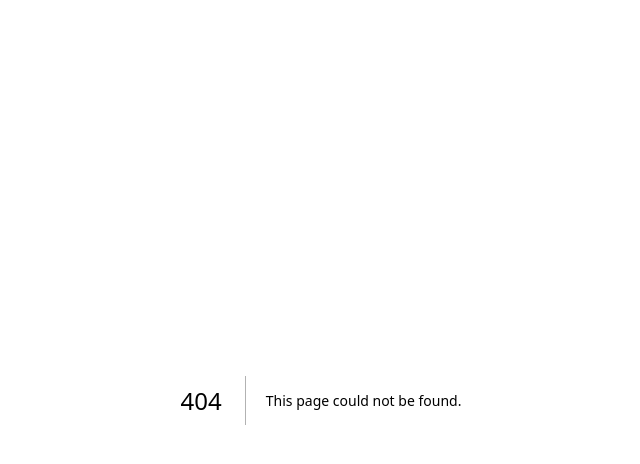
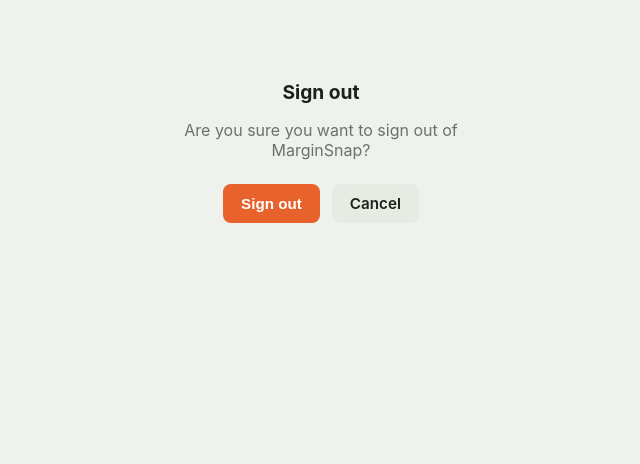
Before and after one commit to soleczniki/marginsnap, a Next.js app: page /auth/signout in a window 1280 px wide. Before the commit this address had no page. Shown: the top 464 px of the page, without its empty margins (319-959 px from the left). Built offline with nearby package versions, Linux system fonts and the light colour scheme.

Commit message:
Don't show trial/billing status for the superadmin account — it's never billing-gated

```diff
--- a/src/app/admin/users/[id]/page.tsx
+++ b/src/app/admin/users/[id]/page.tsx
@@ -89,7 +89,9 @@
           <h2 style={sectionTitleStyle}>Billing</h2>
           <dl style={dlStyle}>
             <Row label="Status">
-              {billing.isPaying
+              {isSuper
+                ? "Not applicable — the superadmin account is never trial/billing-gated"
+                : billing.isPaying
                 ? "Paying (active subscription)"
                 : billing.trialExpired
                 ? "Trial expired — not paying"
@@ -107,7 +109,7 @@
                 "No Stripe customer yet"
               )}
             </Row>
-            <Row label="Trial ends">{user.trialEndsAt ? user.trialEndsAt.toLocaleString() : "—"}</Row>
+            <Row label="Trial ends">{isSuper ? "—" : user.trialEndsAt ? user.trialEndsAt.toLocaleString() : "—"}</Row>
           </dl>
         </div>
 
--- /dev/null
+++ b/src/app/auth/signout/page.tsx
@@ -0,0 +1,38 @@
+"use client";
+
+import { useState } from "react";
+import { signOut } from "next-auth/react";
+
+// Custom-styled replacement for NextAuth's own unstyled sign-out
+// confirmation page (2026-09-23 — it rendered with its own default theme,
+// completely out of place next to the rest of the app). Wired in via
+// authOptions.pages.signOut in src/lib/auth.ts. signOut() here needs no
+// SessionProvider — it's a standalone helper that posts to
+// /api/auth/signout (with CSRF token) itself, then redirects.
+export default function SignOutPage() {
+  const [signingOut, setSigningOut] = useState(false);
+
+  function handleSignOut() {
+    setSigningOut(true);
+    signOut({ callbackUrl: "/" });
+  }
+
+  return (
+    <main style={{ maxWidth: 420, margin: "80px auto", padding: "0 24px", textAlign: "center" }}>
+      <h1 style={{ fontSize: "1.2rem", marginBottom: 8 }}>Sign out</h1>
+      <p style={{ color: "var(--muted)", marginBottom: 24 }}>Are you sure you want to sign out of MarginSnap?</p>
+      <div style={{ display: "flex", gap: 12, justifyContent: "center" }}>
+        <button type="button" className="button" disabled={signingOut} onClick={handleSignOut}>
+          {signingOut ? "Signing out…" : "Sign out"}
+        </button>
+        <a
+          href="/dashboard"
+          className="button"
+          style={{ background: "var(--surface-2)", color: "var(--ink)" }}
+        >
+          Cancel
+        </a>
+      </div>
+    </main>
+  );
+}
--- a/src/app/dashboard/page.tsx
+++ b/src/app/dashboard/page.tsx
@@ -96,7 +96,7 @@
             Admin
           </a>
         )}
-        <a href="/api/auth/signout" style={{ fontSize: "0.85rem", color: "var(--muted)" }}>
+        <a href="/auth/signout" style={{ fontSize: "0.85rem", color: "var(--muted)" }}>
           Sign out
         </a>
       </div>
```
Also changed, not shown: src/app/admin/page.tsx (+10 -4 lines), src/lib/auth.ts (+7 -0 lines), 1 other file (tests, documents, lock files or other folders).
